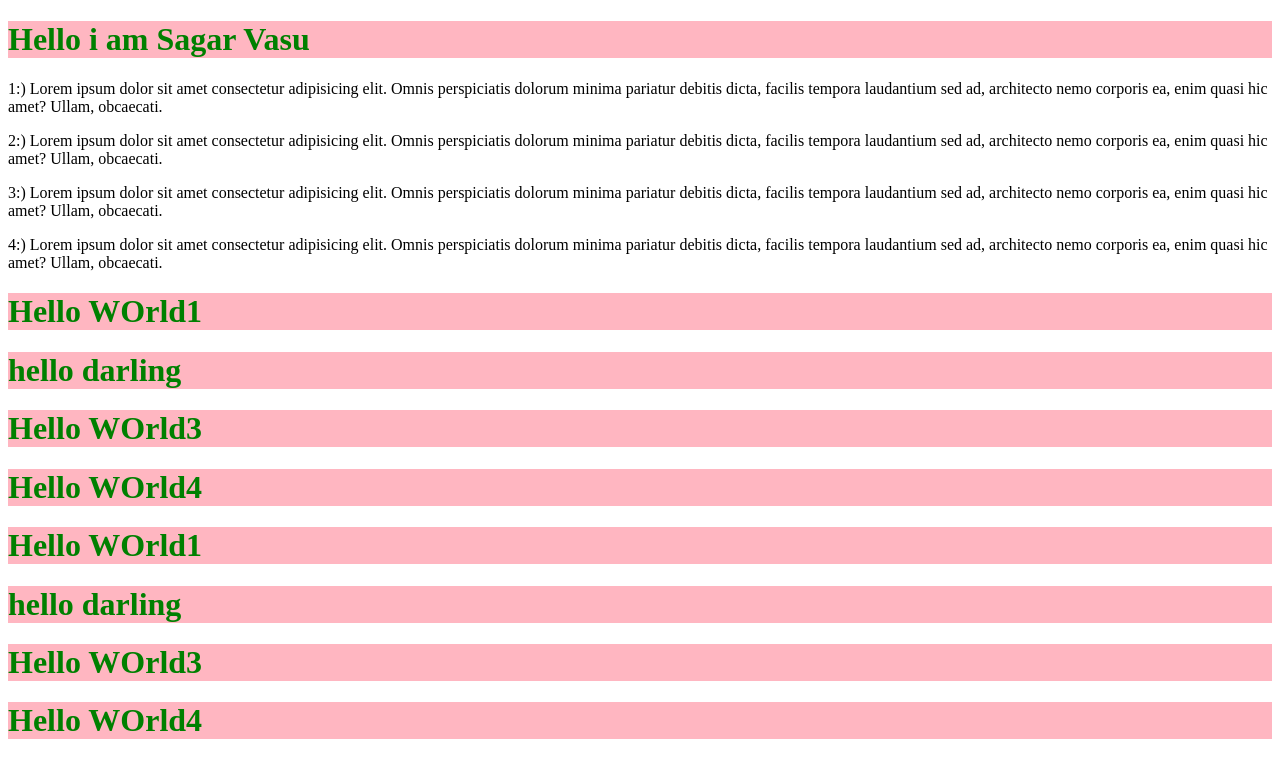
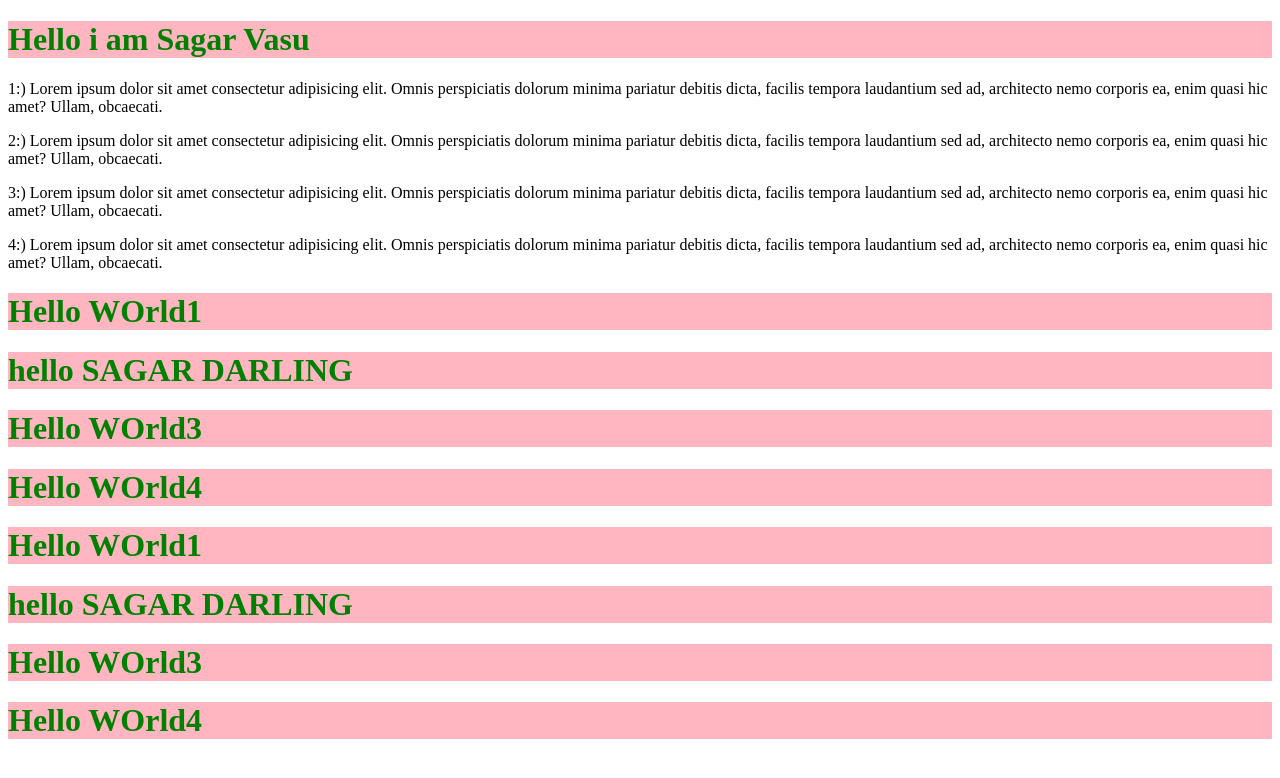
Before and after one commit to sagar-vasu/Github-Practice, a plain HTML site: page index.html in a window 1280 px wide. Drawn offline with Linux system fonts and the light colour scheme.

Commit message:
changing in index file

```diff
--- a/index.html
+++ b/index.html
@@ -36,13 +36,13 @@
     </div>
     <div>
       <h1 onclick="title()">Hello WOrld1</h1>
-      <h1>hello darling</h1>
+      <h1>hello SAGAR DARLING</h1>
       <h1>Hello WOrld3</h1>
       <h1>Hello WOrld4</h1>
     </div>
     <div>
       <h1 onclick="title()">Hello WOrld1</h1>
-      <h1>hello darling</h1>
+      <h1>hello SAGAR DARLING</h1>
       <h1>Hello WOrld3</h1>
       <h1>Hello WOrld4</h1>
     </div>
```
